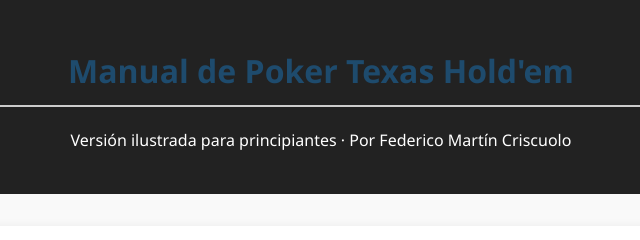
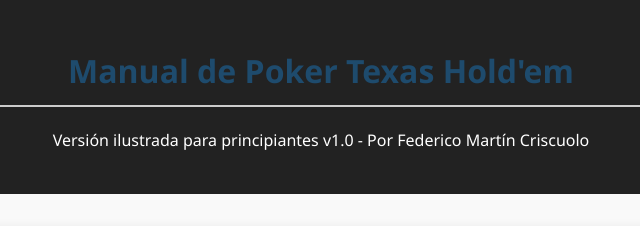
Before and after one commit to fedecriscuolo/pokertexas, a plain HTML site: page index.html in a window 1280 px wide. Shown: the top 240 px of the page, 319-959 px from the left. Drawn offline with Linux system fonts and the light colour scheme.

Commit message:
Update index.html
Agregado de version en la linea 72

```diff
--- a/index.html
+++ b/index.html
@@ -69,7 +69,7 @@
 <body>
     <header>
         <h1>Manual de Poker Texas Hold'em</h1>
-        <p>Versión ilustrada para principiantes · Por Federico Martín Criscuolo</p>
+        <p>Versión ilustrada para principiantes v1.0 - Por Federico Martín Criscuolo</p>
     </header>
     <main>
         <nav>
```
